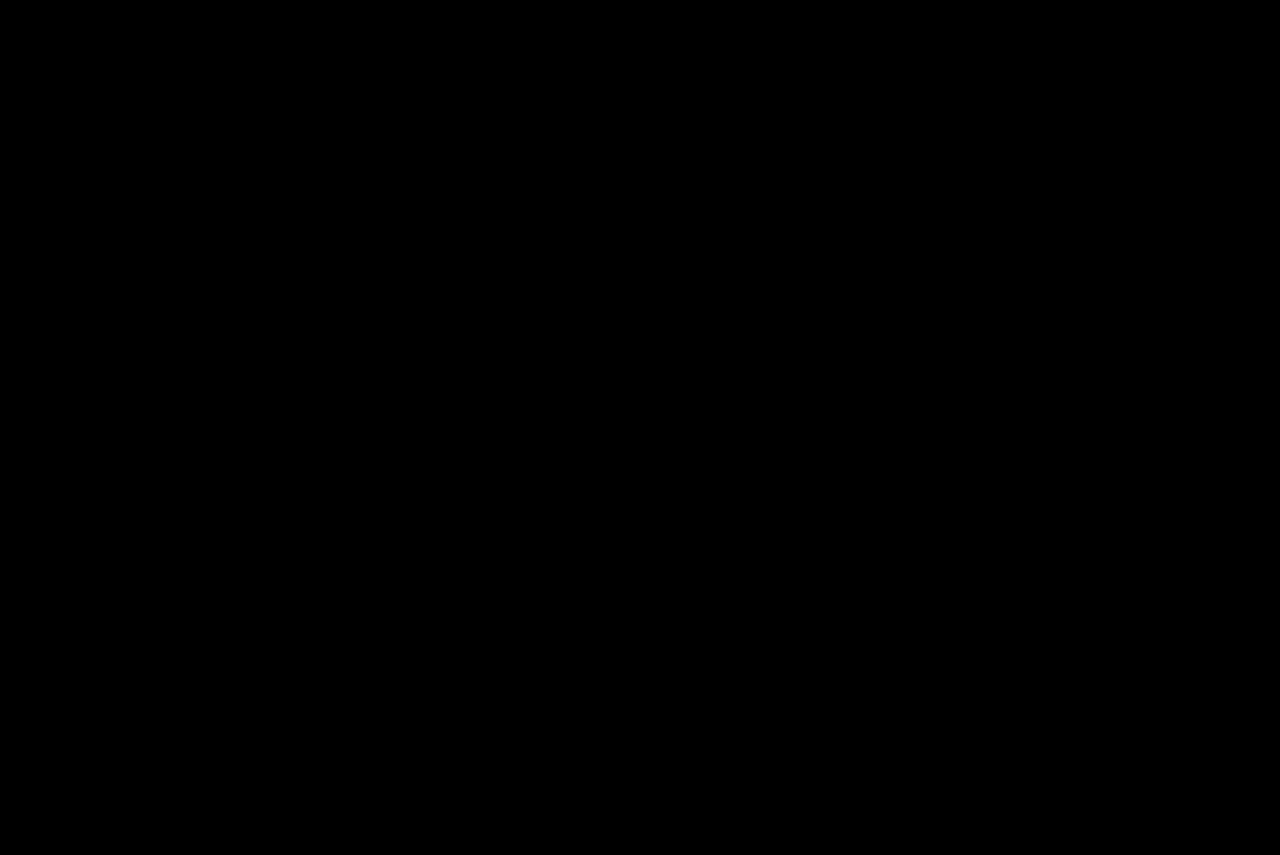
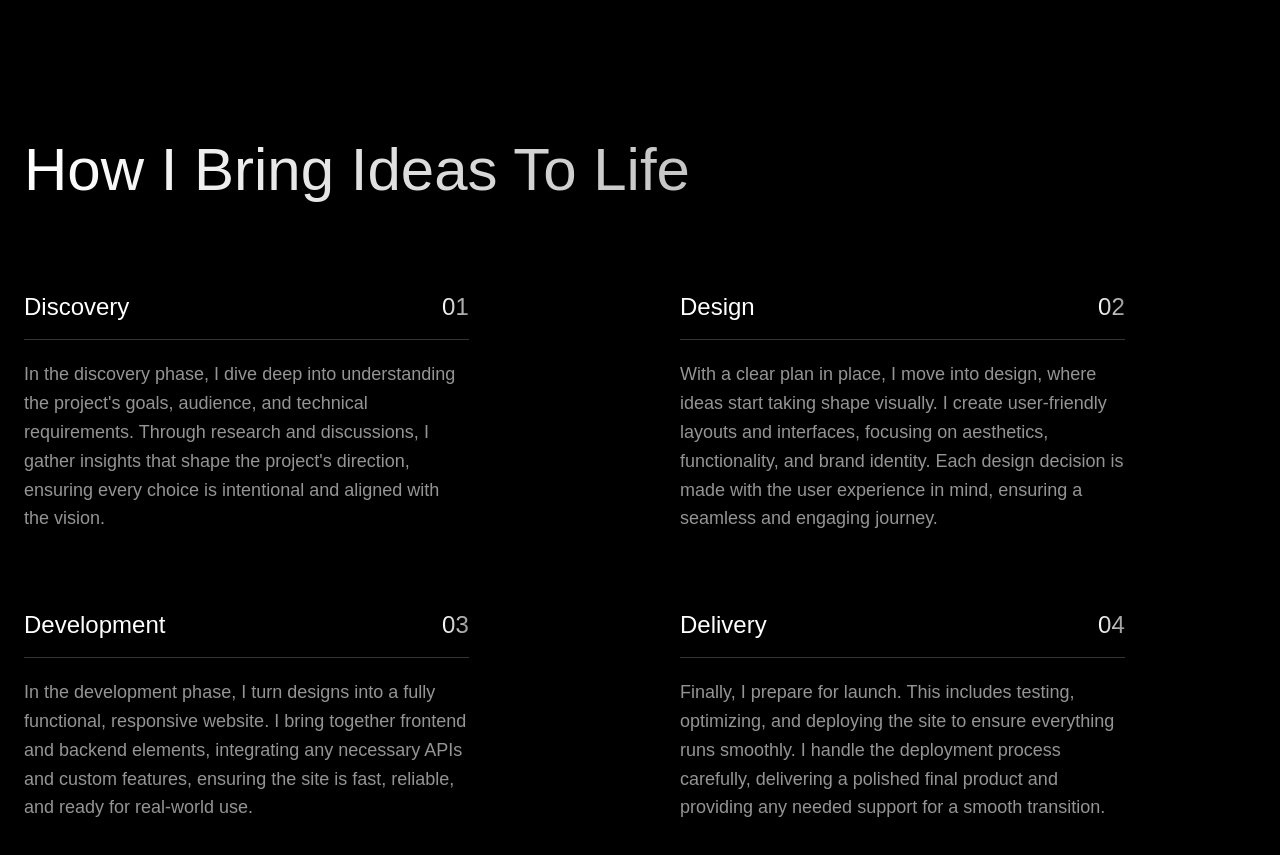
Before and after one commit to rahul-3-real/portfolio-v4, a Next.js app: page / in a window 1280 px wide. Shown: the part 3580-4435 px from the top of the page. Before the commit the page ends 3555 px from the top, so only its background shows below. Built offline with nearby package versions, Linux system fonts and the light colour scheme; a web font is replaced by a local one.

Commit message:
Added Process Section

```diff
--- a/src/app/page.jsx
+++ b/src/app/page.jsx
@@ -1,6 +1,7 @@
 import {
   Hero,
   HomeAbout,
+  HomeProcess,
   HomeProjects,
   HomeSkills,
 } from "@/components/sections";
@@ -12,6 +13,7 @@
       <HomeAbout />
       <HomeProjects />
       <HomeSkills />
+      <HomeProcess />
     </>
   );
 };
--- /dev/null
+++ b/src/components/sections/HomeProcess.jsx
@@ -0,0 +1,85 @@
+const HomeProcess = () => {
+  return (
+    <section className="section">
+      <div className="container">
+        <h3 className="heading mb-20">How I bring ideas to life</h3>
+
+        <div className="grid md:grid-cols-10 grid-cols-2 gap-20">
+          <div className="md:col-span-4 col-auto">
+            <div className="process-item">
+              <div className="title">
+                <h5>Discovery</h5>
+                <span>01</span>
+              </div>
+              <div className="content">
+                <p>
+                  In the discovery phase, I dive deep into understanding the
+                  project's goals, audience, and technical requirements. Through
+                  research and discussions, I gather insights that shape the
+                  project's direction, ensuring every choice is intentional and
+                  aligned with the vision.
+                </p>
+              </div>
+            </div>
+          </div>
+
+          <div className="md:col-span-4 md:col-start-6 col-auto">
+            <div className="process-item">
+              <div className="title">
+                <h5>Design</h5>
+                <span>02</span>
+              </div>
+              <div className="content">
+                <p>
+                  With a clear plan in place, I move into design, where ideas
+                  start taking shape visually. I create user-friendly layouts
+                  and interfaces, focusing on aesthetics, functionality, and
+                  brand identity. Each design decision is made with the user
+                  experience in mind, ensuring a seamless and engaging journey.
+                </p>
+              </div>
+            </div>
+          </div>
+
+          <div className="md:col-span-4 col-auto">
+            <div className="process-item">
+              <div className="title">
+                <h5>Development</h5>
+                <span>03</span>
+              </div>
+              <div className="content">
+                <p>
+                  In the development phase, I turn designs into a fully
+                  functional, responsive website. I bring together frontend and
+                  backend elements, integrating any necessary APIs and custom
+                  features, ensuring the site is fast, reliable, and ready for
+                  real-world use.
+                </p>
+              </div>
+            </div>
+          </div>
+
+          <div className="md:col-span-4 md:col-start-6 col-auto">
+            <div className="process-item">
+              <div className="title">
+                <h5>Delivery</h5>
+                <span>04</span>
+              </div>
+              <div className="content">
+                <p>
+                  Finally, I prepare for launch. This includes testing,
+                  optimizing, and deploying the site to ensure everything runs
+                  smoothly. I handle the deployment process carefully,
+                  delivering a polished final product and providing any needed
+                  support for a smooth transition.
+                </p>
+              </div>
+            </div>
+          </div>
+        </div>
+      </div>
+    </section>
+  );
+};
+
+export default HomeProcess;
--- a/src/components/sections/index.jsx
+++ b/src/components/sections/index.jsx
@@ -1,6 +1,7 @@
 import Hero from "./Hero";
 import HomeAbout from "./HomeAbout";
+import HomeProcess from "./HomeProcess";
 import HomeProjects from "./HomeProjects";
 import HomeSkills from "./HomeSkills";
 
-export { Hero, HomeAbout, HomeProjects, HomeSkills };
+export { Hero, HomeAbout, HomeProjects, HomeSkills, HomeProcess };
--- a/src/static/css/style.css
+++ b/src/static/css/style.css
@@ -137,6 +137,32 @@
   color: var(--light);
 }
 
+/* Process */
+.process-item {
+  position: relative;
+}
+.process-item .title {
+  display: flex;
+  align-items: center;
+  justify-content: space-between;
+  gap: 30px;
+  border-bottom: 1px solid var(--dark-alt);
+  padding-bottom: 20px;
+  margin-bottom: 20px;
+}
+.process-item .title h5 {
+  font-size: 24px;
+  font-family: var(--sans-serif-alt);
+  color: var(--light);
+}
+.process-item .title span {
+  font-size: 24px;
+  font-family: var(--sans-serif-alt);
+  background: linear-gradient(to right, var(--light), var(--light-alt));
+  background-clip: text;
+  -webkit-text-fill-color: transparent;
+}
+
 /* Responsive */
 @media screen and (max-width: 1200px) {
 }
```
